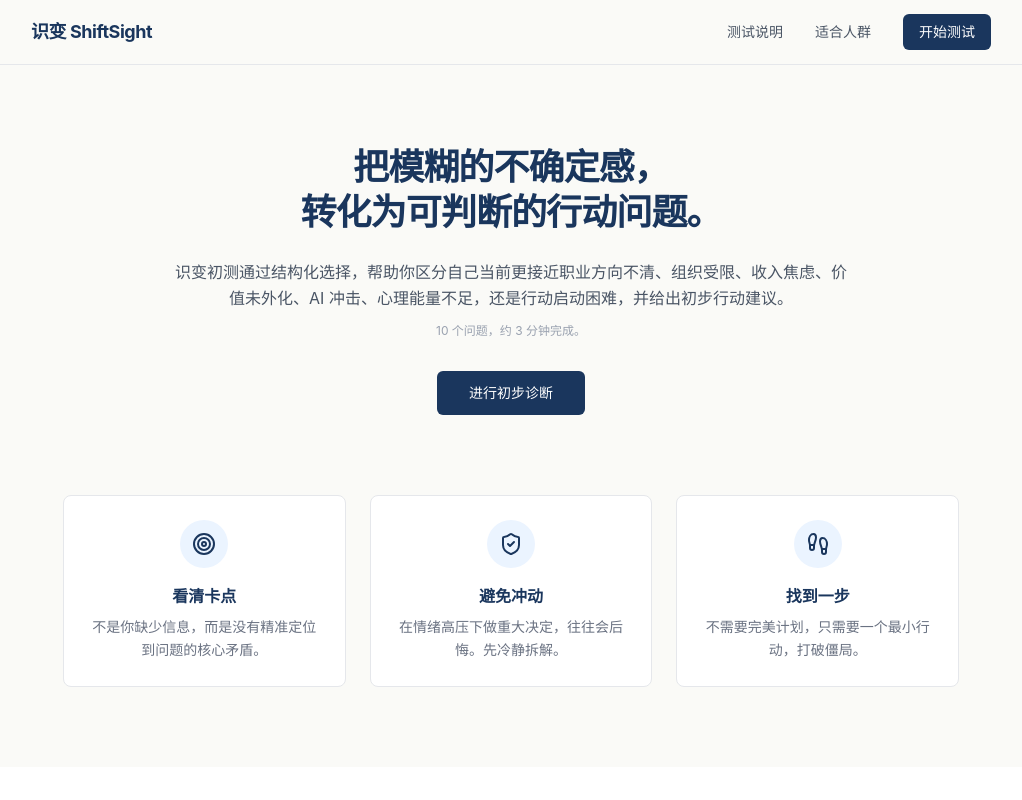
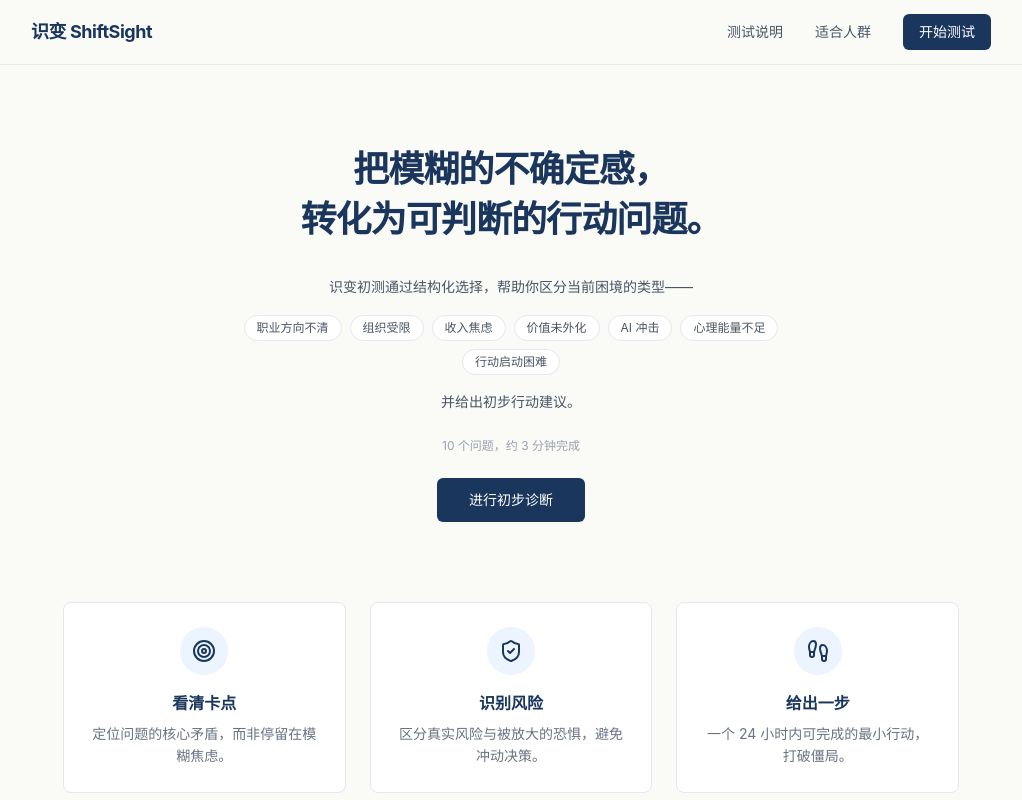
Before and after one commit to ShayLiu/shiftsight, a Next.js app: page / in a window 1280 px wide. Shown: the top 800 px of the page, without its empty margins (129-1151 px from the left). Built offline with nearby package versions, Linux system fonts and the light colour scheme.

Commit message:
style: cleaner hero layout with tag pills

```diff
--- a/app/page.tsx
+++ b/app/page.tsx
@@ -86,7 +86,7 @@ export default function Home() {
             准备好了吗？
           </h2>
           <p className="text-sm text-gray-500 mb-8">
-            10 道选择题，不需要注册，3 分钟看清你现在卡在哪里。
+            10 个问题，约 3 分钟完成。
           </p>
           <Link
             href="/test"
--- a/components/Hero.tsx
+++ b/components/Hero.tsx
@@ -4,15 +4,30 @@ import { Target, ShieldCheck, Footprints } from 'lucide-react';
 export default function Hero() {
   return (
     <section className="py-20 px-4 sm:px-6 lg:px-8">
-      <div className="mx-auto max-w-4xl text-center">
-        <h1 className="text-2xl sm:text-3xl lg:text-4xl font-bold text-[#1a365d] leading-tight tracking-tight">
-          把模糊的不确定感，<br className="hidden sm:inline" />转化为可判断的行动问题。
+      <div className="mx-auto max-w-3xl text-center">
+        <h1 className="text-2xl sm:text-3xl lg:text-4xl font-bold text-[#1a365d] leading-snug tracking-tight">
+          把模糊的不确定感，<br />转化为可判断的行动问题。
         </h1>
-        <p className="mt-6 text-sm sm:text-base text-gray-600 max-w-2xl mx-auto leading-relaxed">
-          识变初测通过结构化选择，帮助你区分自己当前更接近职业方向不清、组织受限、收入焦虑、价值未外化、AI 冲击、心理能量不足，还是行动启动困难，并给出初步行动建议。
-        </p>
-        <p className="mt-3 text-xs text-gray-400">10 个问题，约 3 分钟完成。</p>
-        <div className="mt-8">
+
+        <div className="mt-8 mx-auto max-w-xl space-y-4">
+          <p className="text-sm text-gray-600 leading-relaxed">
+            识变初测通过结构化选择，帮助你区分当前困境的类型——
+          </p>
+          <div className="flex flex-wrap justify-center gap-2">
+            {['职业方向不清', '组织受限', '收入焦虑', '价值未外化', 'AI 冲击', '心理能量不足', '行动启动困难'].map((tag) => (
+              <span key={tag} className="inline-block rounded-full border border-gray-200 bg-white px-3 py-1 text-xs text-gray-600">
+                {tag}
+              </span>
+            ))}
+          </div>
+          <p className="text-sm text-gray-600 leading-relaxed">
+            并给出初步行动建议。
+          </p>
+        </div>
+
+        <p className="mt-6 text-xs text-gray-400">10 个问题，约 3 分钟完成</p>
+
+        <div className="mt-6">
           <Link
             href="/test"
             className="inline-block rounded-md bg-[#1a365d] px-8 py-3 text-sm font-medium text-white hover:bg-[#2a4a7f] transition-colors"
@@ -22,7 +37,6 @@ export default function Hero() {
         </div>
       </div>
 
-      {/* Three value cards */}
       <div className="mx-auto max-w-4xl mt-20 grid grid-cols-1 sm:grid-cols-3 gap-6">
         <div className="rounded-lg border border-gray-200 bg-white p-6 text-center">
           <div className="mx-auto mb-4 flex h-12 w-12 items-center justify-center rounded-full bg-[#ebf4ff]">
@@ -30,25 +44,25 @@ export default function Hero() {
           </div>
           <h3 className="text-base font-semibold text-[#1a365d]">看清卡点</h3>
           <p className="mt-2 text-sm text-gray-500 leading-relaxed">
-            不是你缺少信息，而是没有精准定位到问题的核心矛盾。
+            定位问题的核心矛盾，而非停留在模糊焦虑。
           </p>
         </div>
         <div className="rounded-lg border border-gray-200 bg-white p-6 text-center">
           <div className="mx-auto mb-4 flex h-12 w-12 items-center justify-center rounded-full bg-[#ebf4ff]">
             <ShieldCheck size={24} className="text-[#1a365d]" />
           </div>
-          <h3 className="text-base font-semibold text-[#1a365d]">避免冲动</h3>
+          <h3 className="text-base font-semibold text-[#1a365d]">识别风险</h3>
           <p className="mt-2 text-sm text-gray-500 leading-relaxed">
-            在情绪高压下做重大决定，往往会后悔。先冷静拆解。
+            区分真实风险与被放大的恐惧，避免冲动决策。
           </p>
         </div>
         <div className="rounded-lg border border-gray-200 bg-white p-6 text-center">
           <div className="mx-auto mb-4 flex h-12 w-12 items-center justify-center rounded-full bg-[#ebf4ff]">
             <Footprints size={24} className="text-[#1a365d]" />
           </div>
-          <h3 className="text-base font-semibold text-[#1a365d]">找到一步</h3>
+          <h3 className="text-base font-semibold text-[#1a365d]">给出一步</h3>
           <p className="mt-2 text-sm text-gray-500 leading-relaxed">
-            不需要完美计划，只需要一个最小行动，打破僵局。
+            一个 24 小时内可完成的最小行动，打破僵局。
           </p>
         </div>
       </div>
```
Also changed, not shown: 32 other files (tests, documents, lock files or other folders).
